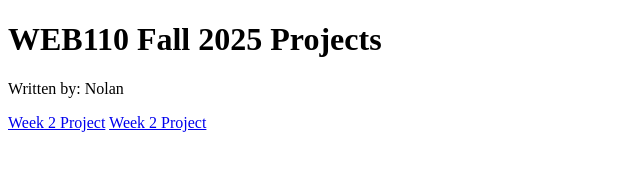
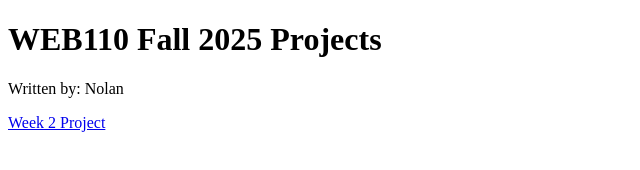
Before and after one commit to NolanHuesers/WEB110Fall2025, a plain HTML site: page index.html in a window 1280 px wide. Shown: the whole page, without its empty margins (0-640 px from the left). Drawn offline with Linux system fonts and the light colour scheme.

Commit message:
Update index.html

```diff
--- a/index.html
+++ b/index.html
@@ -9,7 +9,6 @@
     <p>Written by: Nolan</p>
     <nav>
       <a href="Week2Project/home.html">Week 2 Project</a>
-      <a href="Week2Project/parks.html">Week 2 Project</a>
     </nav>
   </body>
 </html>
```
